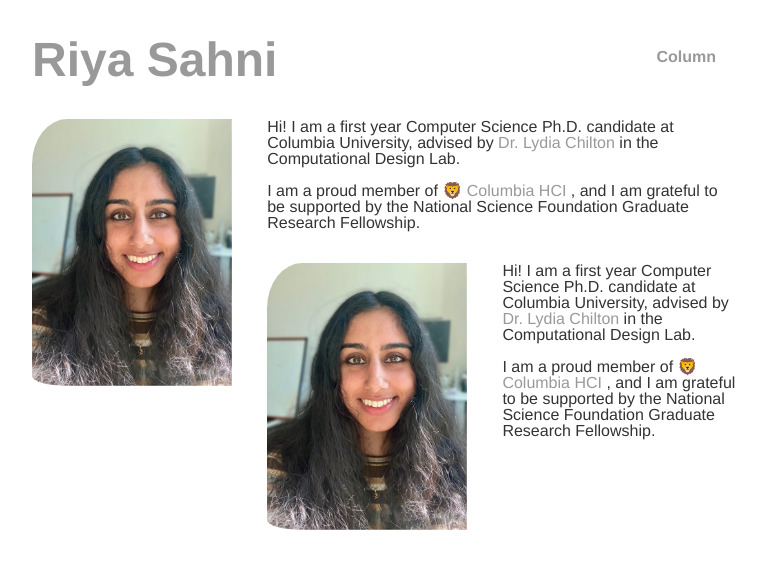
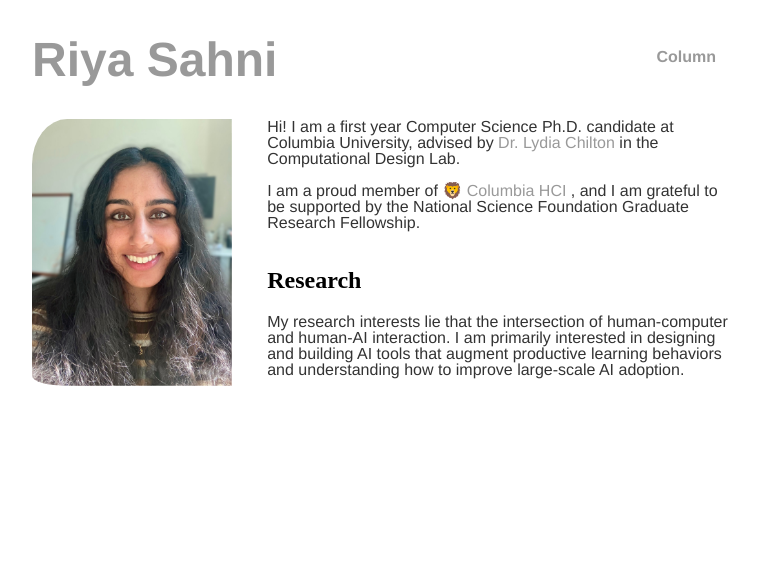
Before and after one commit to riyasahni/riyasahni.github.io, a Jekyll site: the page built from index.html, in a window 1280 px wide. Shown: the top 569 px of the page, without its empty margins (256-1022 px from the left). Built offline with Jekyll 4.4.1, drawn with Linux system fonts in a browser that asks for light colours.

Commit message:
playing around to see how to add another section

```diff
--- a/_layouts/default.html
+++ b/_layouts/default.html
@@ -37,9 +37,13 @@
 
 			</div><!-- /.container -->
 			<div class="container">
-
-			{{ content }}
-
+				<h2>
+					Research
+				</h2>
+				<p>
+					My research interests lie that the intersection of human-computer and human-AI interaction. I am primarily interested in designing and building AI tools that augment productive learning behaviors and understanding how to improve large-scale AI adoption.
+				</p>
+				<br/>
 
 			</div>
 		<!-- <footer>
```
